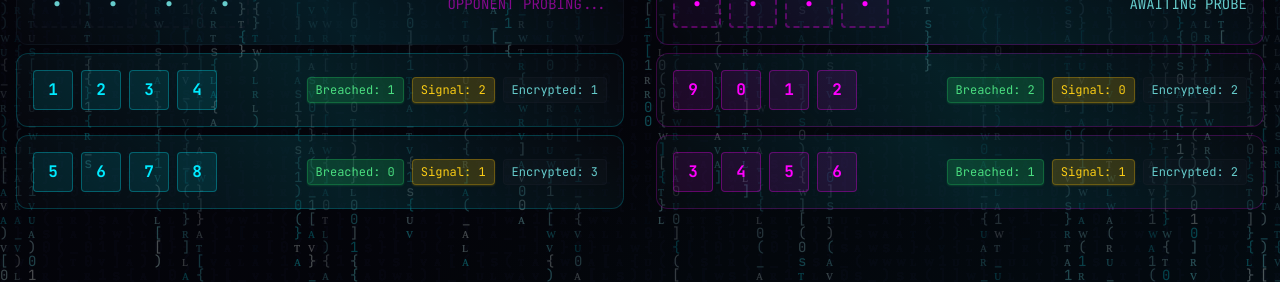
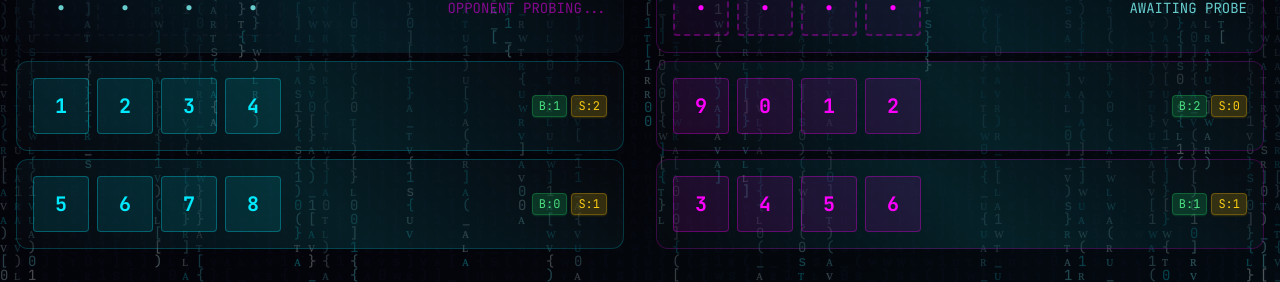
Before and after one commit to Destiny-01/vault-wars-fhe-arena, a React (Vite) app: page /game in a window 1280 px wide. Shown: the part 308-590 px from the top of the page. Built offline with nearby package versions, Linux system fonts and the light colour scheme; the HTML template or start-up script is replaced by a standard one; what wagmi would draw is missing.

Commit message:
Refactor game screen UI

```diff
--- a/src/pages/GameScreen.tsx
+++ b/src/pages/GameScreen.tsx
@@ -237,7 +237,7 @@ export default function GameScreen() {
                     {selectedDigits.map((digit, index) => (
                       <div
                         key={index}
-                        className={`w-12 h-12 rounded border-2 border-dashed flex items-center justify-center font-mono font-bold text-xl transition-all ${
+                        className={`w-14 h-14 rounded border-2 border-dashed flex items-center justify-center font-mono font-bold text-xl transition-all ${
                           isPlayerTurn
                             ? 'border-primary/50 bg-primary/5 text-primary'
                             : 'border-muted/30 bg-muted/5 text-muted-foreground'
@@ -266,23 +266,20 @@ export default function GameScreen() {
                         {guess.digits.map((digit, index) => (
                           <div
                             key={index}
-                            className="w-10 h-10 rounded border border-primary/30 bg-primary/10 flex items-center justify-center font-mono font-bold text-primary"
+                            className="w-14 h-14 rounded border border-primary/30 bg-primary/10 flex items-center justify-center font-mono font-bold text-xl text-primary"
                           >
                             {digit}
                           </div>
                         ))}
                       </div>
-                      <div className="flex gap-2 text-xs font-mono">
+                      <div className="flex gap-1 text-xs font-mono">
                         {guess.result && (
                           <>
-                            <span className="px-2 py-1 rounded bg-green-500/20 border border-green-500/30 text-green-400 shadow-green-500/20 shadow-sm">
-                              Breached: {guess.result.breached}
+                            <span className="px-1.5 py-0.5 rounded bg-green-500/20 border border-green-500/30 text-green-400 shadow-green-500/20 shadow-sm">
+                              B:{guess.result.breached}
                             </span>
-                            <span className="px-2 py-1 rounded bg-yellow-500/20 border border-yellow-500/30 text-yellow-400 shadow-yellow-500/20 shadow-sm">
-                              Signal: {guess.result.injured}
-                            </span>
-                            <span className="px-2 py-1 rounded bg-muted/20 border border-muted/30 text-muted-foreground">
-                              Encrypted: {4 - guess.result.breached - guess.result.injured}
+                            <span className="px-1.5 py-0.5 rounded bg-yellow-500/20 border border-yellow-500/30 text-yellow-400 shadow-yellow-500/20 shadow-sm">
+                              S:{guess.result.injured}
                             </span>
                           </>
                         )}
@@ -308,7 +305,7 @@ export default function GameScreen() {
                     {Array.from({length: 4}).map((_, index) => (
                       <div
                         key={index}
-                        className="w-12 h-12 rounded border-2 border-dashed border-accent/30 bg-accent/5 flex items-center justify-center font-mono font-bold text-xl text-accent"
+                        className="w-14 h-14 rounded border-2 border-dashed border-accent/30 bg-accent/5 flex items-center justify-center font-mono font-bold text-xl text-accent"
                       >
                         •
                       </div>
@@ -329,23 +326,20 @@ export default function GameScreen() {
                         {guess.digits.map((digit, index) => (
                           <div
                             key={index}
-                            className="w-10 h-10 rounded border border-accent/30 bg-accent/10 flex items-center justify-center font-mono font-bold text-accent"
+                            className="w-14 h-14 rounded border border-accent/30 bg-accent/10 flex items-center justify-center font-mono font-bold text-xl text-accent"
                           >
                             {digit}
                           </div>
                         ))}
                       </div>
-                      <div className="flex gap-2 text-xs font-mono">
+                      <div className="flex gap-1 text-xs font-mono">
                         {guess.result && (
                           <>
-                            <span className="px-2 py-1 rounded bg-green-500/20 border border-green-500/30 text-green-400 shadow-green-500/20 shadow-sm">
-                              Breached: {guess.result.breached}
+                            <span className="px-1.5 py-0.5 rounded bg-green-500/20 border border-green-500/30 text-green-400 shadow-green-500/20 shadow-sm">
+                              B:{guess.result.breached}
                             </span>
-                            <span className="px-2 py-1 rounded bg-yellow-500/20 border border-yellow-500/30 text-yellow-400 shadow-yellow-500/20 shadow-sm">
-                              Signal: {guess.result.injured}
-                            </span>
-                            <span className="px-2 py-1 rounded bg-muted/20 border border-muted/30 text-muted-foreground">
-                              Encrypted: {4 - guess.result.breached - guess.result.injured}
+                            <span className="px-1.5 py-0.5 rounded bg-yellow-500/20 border border-yellow-500/30 text-yellow-400 shadow-yellow-500/20 shadow-sm">
+                              S:{guess.result.injured}
                             </span>
                           </>
                         )}
```
